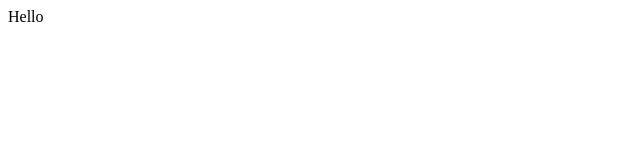
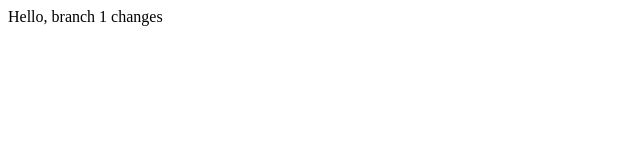
Before and after one commit to Boothalingam90/GitRepo, a plain HTML site: page Index.html in a window 1280 px wide. Shown: the whole page, without its empty margins (0-640 px from the left). Drawn offline with Linux system fonts and the light colour scheme.

Commit message:
branch 1 changes
branch 1 changes

```diff
--- a/Index.html
+++ b/Index.html
@@ -1,3 +1,3 @@
 <div>
-    Hello
+    Hello, branch 1 changes
 </div>
```
